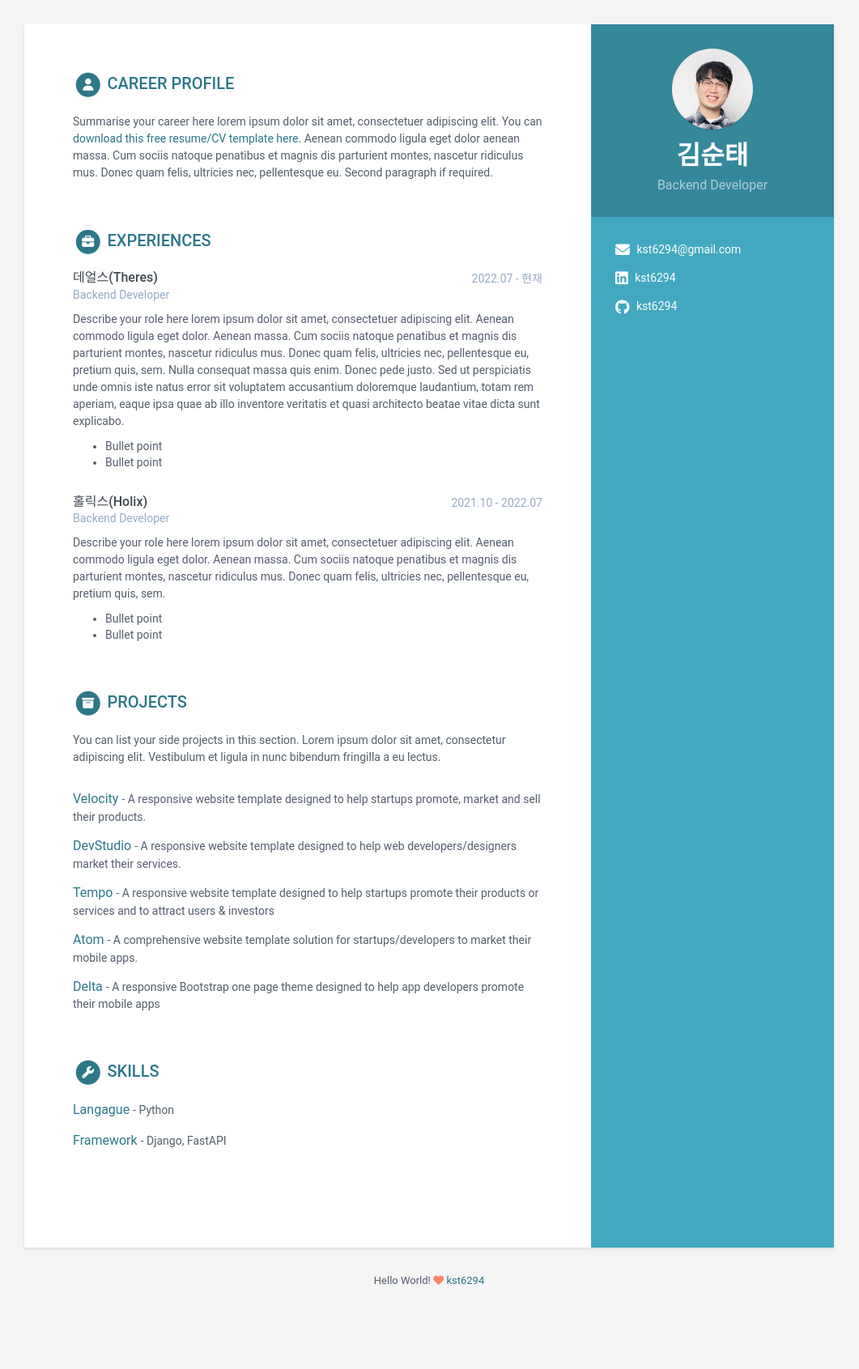
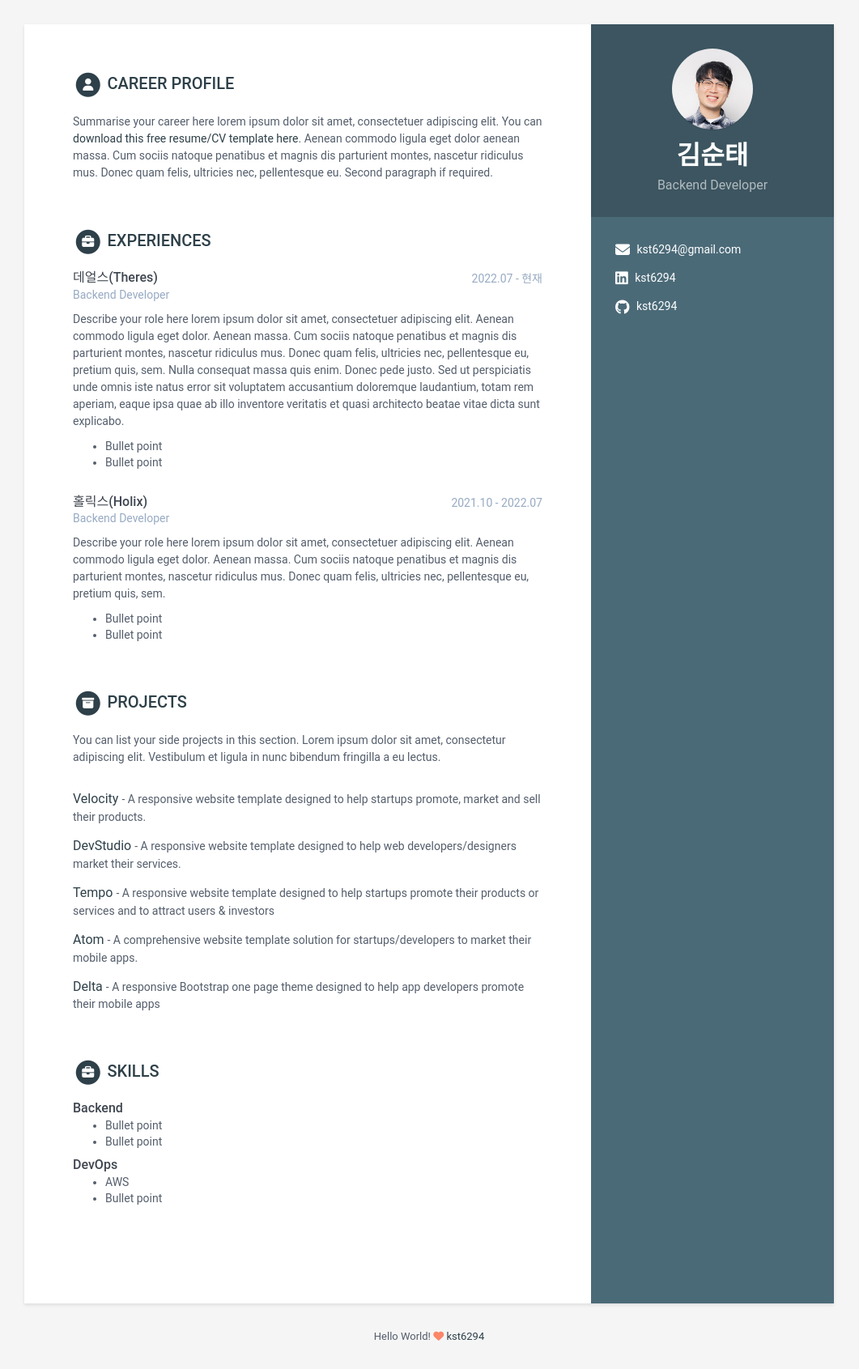
Before and after one commit to kst6294/kst6294.github.io, a Jekyll site: the page built from index.html, in a window 1280 px wide. Shown: the whole page at 81% size, without its empty margins (110-1171 px from the left). Built offline with Jekyll 4.4.1, drawn with Linux system fonts in a browser that asks for light colours; before the commit the page ends 1623 px from its top, so only the background shows below that.

Commit message:
몇가지 수정

```diff
--- a/_config.yml
+++ b/_config.yml
@@ -1,16 +1,16 @@
 #Update all the sections by editing the data.yml file inside _data folder.
 
 # Site Settings
-title: My Resume
-url: 'http://webjeda.com'
+title: 김순태 | 백엔드 개발자
+url: 'https://kst6294.github.io/'
 
 #change it according to your repository name
 # disabling since we are using a custom domain
 #baseurl: '/online-cv'
 
-description: A beautiful Jekyll theme for creating resume
+description: 이력서
 # Style will be applied only after restarting the build or serve. Just choose one of the options.
-theme_skin: blue # blue turquoise green berry orange ceramic teal oceanstale
+theme_skin: ceramic # blue turquoise green berry orange ceramic teal oceanstale
 chrome_mobile_color: #use hex colors (ex:#1976d2) or leave empty if you don't want a color for chrome mobile searchbar
 
 # Tracker
--- a/_data/data.yml
+++ b/_data/data.yml
@@ -235,16 +235,21 @@ projects:
 #         authors: Edgar T. Irons
 #         conference: "Comm. ACM 4 (1961), 51–55"
 
+
+
 skills:
     title: Skills
-    assignments:
-      - title: Langague
-        tagline: "Python"
-
-      - title: Framework
-        tagline: "Django, FastAPI"
-
-
+    info:
+      -
+        skill: Backend
+        details: |
+            - Bullet point
+            - Bullet point
+      -
+        skill: DevOps
+        details: |
+            - AWS
+            - Bullet point
 
 
 footer: >
--- a/_includes/skills.html
+++ b/_includes/skills.html
@@ -1,28 +1,34 @@
-{% assign skills = site.data.data.skills %} {% if skills %}
+{% assign skills = site.data.data.skills %}
+{% if skills %}
 <section class="skills-section section">
   <h2 class="section-title">
     <span class="fa-stack fa-xs">
       <i class="fas fa-circle fa-stack-2x"></i>
-      <i class="fas fa-wrench fa-stack-1x fa-inverse"></i>
+      <i class="fas fa-briefcase fa-stack-1x fa-inverse"></i>
     </span>
     {{ skills.title }}
   </h2>
 
-  <div class="skillset">
-    {% for project in skills.assignments %}
-        <div class="item">
+  {% for skill in skills.info %}
+  <div class="item">
 
-          <span class="project-title">
-            {{ project.title }}
-          </span>
+    <div class="meta">
 
-          {% if project.tagline %}
-          - <span class="project-tagline">{{ project.tagline }}</span>
-          {% endif %}
+      <div class="upper-row">
+        <h3 class="experience-company">{{ skill.skill }}</h3>
+      </div><!--//upper-row-->
 
-        </div><!--//item-->
-      {% endfor %}
-  </div>
-</section>
-<!--//skills-section-->
+
+    </div><!--//meta-->
+
+    {% if skill.details %}
+    <div class="details">
+      {{ skill.details | markdownify }}
+    </div><!--//details-->
+    {% endif %}
+
+  </div><!--//item-->
+  {% endfor %}
+
+</section><!--//section-->
 {% endif %}
```
Also changed, not shown: README.md (deleted), assets/images/berry.jpg (deleted), assets/images/blue.jpg (deleted), assets/images/ceramic.jpg (deleted), assets/images/desktop.png (deleted), assets/images/green.jpg (deleted), assets/images/mobile.png (deleted), assets/images/orange.jpg (deleted), assets/images/turquoise.jpg (deleted), favicon.ico (deleted).
